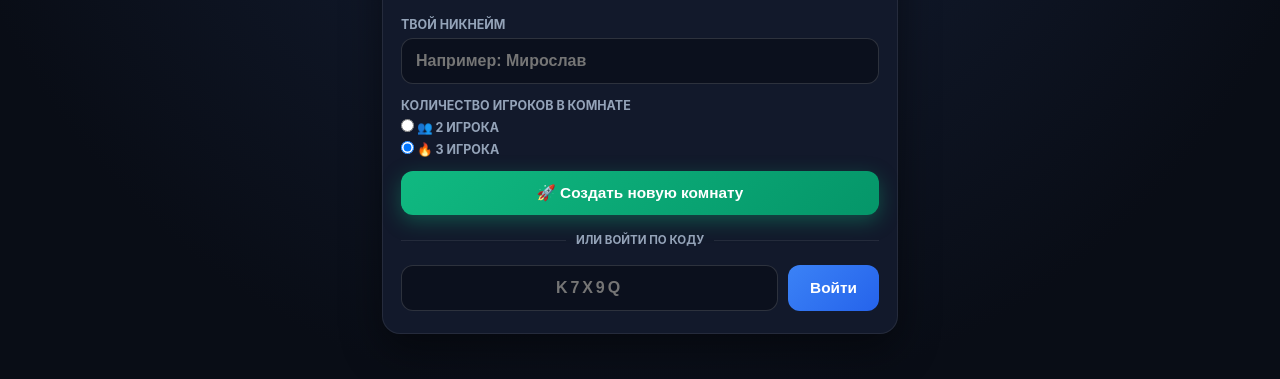
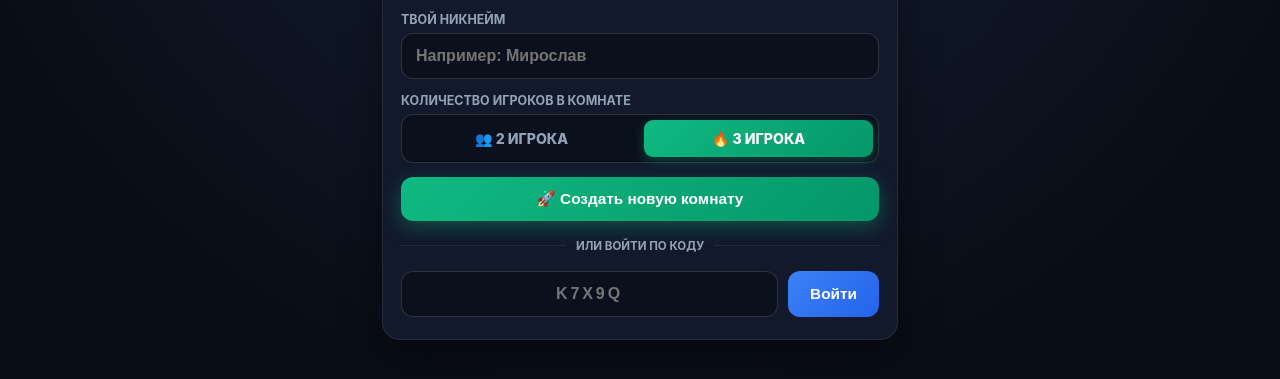
Before and after one commit to Simpala-afk/mines-party, a website: page public/index.html in a window 1280 px wide. Shown: the part 303-682 px from the top of the page. Drawn offline with nearby package versions, Linux system fonts and the light colour scheme; no server answers.

Commit message:
Update style.css

```diff
--- a/public/style.css
+++ b/public/style.css
@@ -30,7 +30,7 @@ body {
   display: flex;
   flex-direction: column;
   overflow-x: hidden;
-  padding-bottom: 56px; /* место под свёрнутую шапку чата */
+  padding-bottom: 56px;
 }
 
 /* ВЕРХНЯЯ ПАНЕЛЬ */
@@ -196,6 +196,43 @@ input[type="text"]:focus {
   text-align: center;
   letter-spacing: 0.18em;
   font-weight: 800;
+}
+
+/* ПЕРЕКЛЮЧАТЕЛЬ 2 ИЛИ 3 ИГРОКА */
+.mode-switch {
+  display: grid;
+  grid-template-columns: 1fr 1fr;
+  gap: 8px;
+  background: #0b101d;
+  padding: 5px;
+  border-radius: 12px;
+  border: 1px solid rgba(255, 255, 255, 0.14);
+}
+
+.mode-option {
+  cursor: pointer;
+  margin: 0 !important;
+}
+
+.mode-option input {
+  display: none;
+}
+
+.mode-option span {
+  display: block;
+  text-align: center;
+  padding: 10px 8px;
+  border-radius: 9px;
+  font-size: 0.88rem;
+  font-weight: 800;
+  color: var(--text-muted);
+  transition: all 0.2s ease;
+}
+
+.mode-option input:checked + span {
+  background: linear-gradient(135deg, #10b981 0%, #059669 100%);
+  color: #ffffff;
+  box-shadow: 0 4px 12px rgba(16, 185, 129, 0.3);
 }
 
 .divider {
@@ -365,10 +402,10 @@ input[type="text"]:focus {
   text-align: center;
 }
 
-/* HUD 3 ИГРОКОВ */
+/* HUD ИГРОКОВ (адаптивно под 2 или 3 человек) */
 .players-hud {
   display: grid;
-  grid-template-columns: repeat(3, 1fr);
+  grid-template-columns: repeat(auto-fit, minmax(110px, 1fr));
   gap: 8px;
 }
 
```
